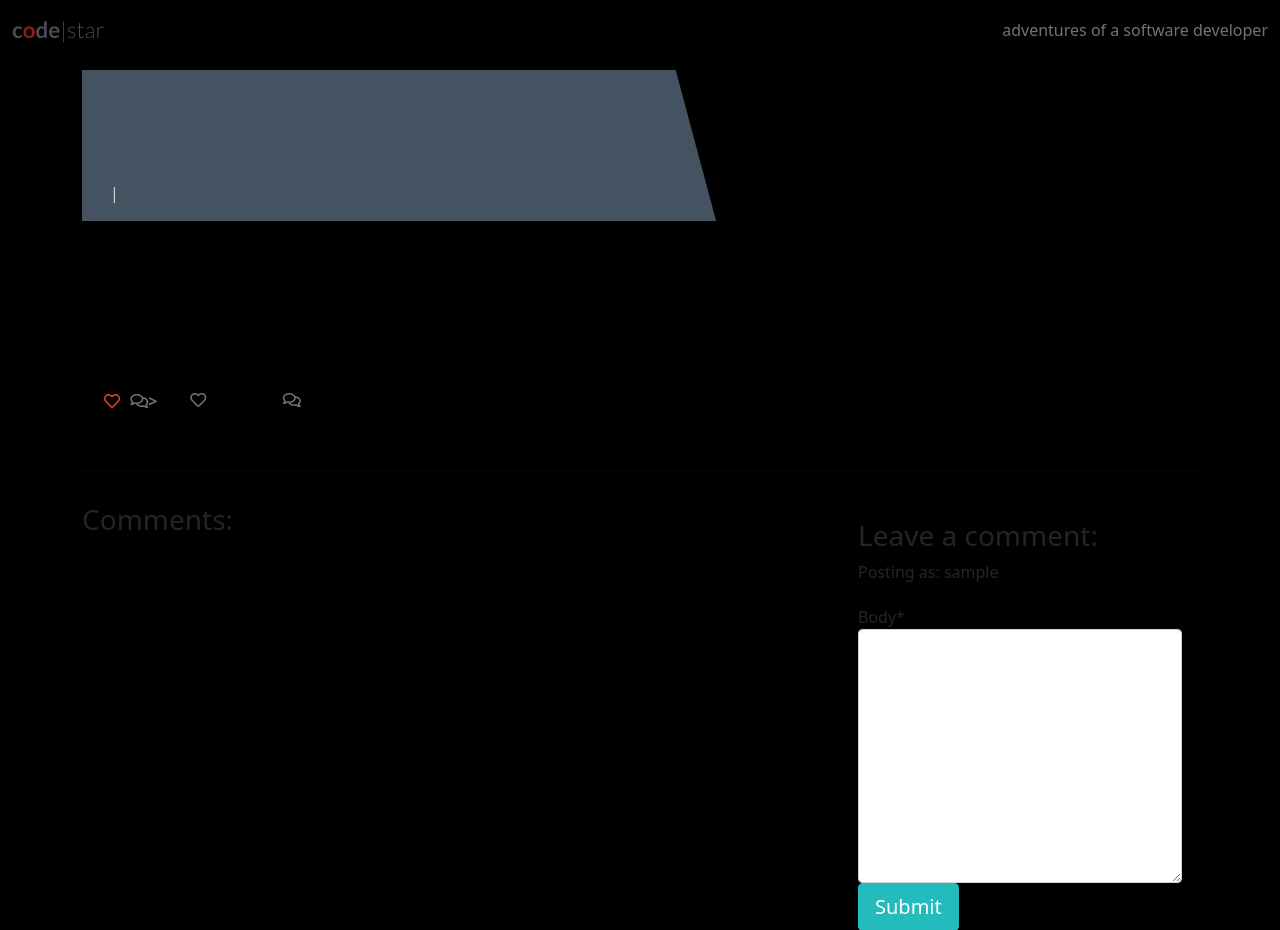
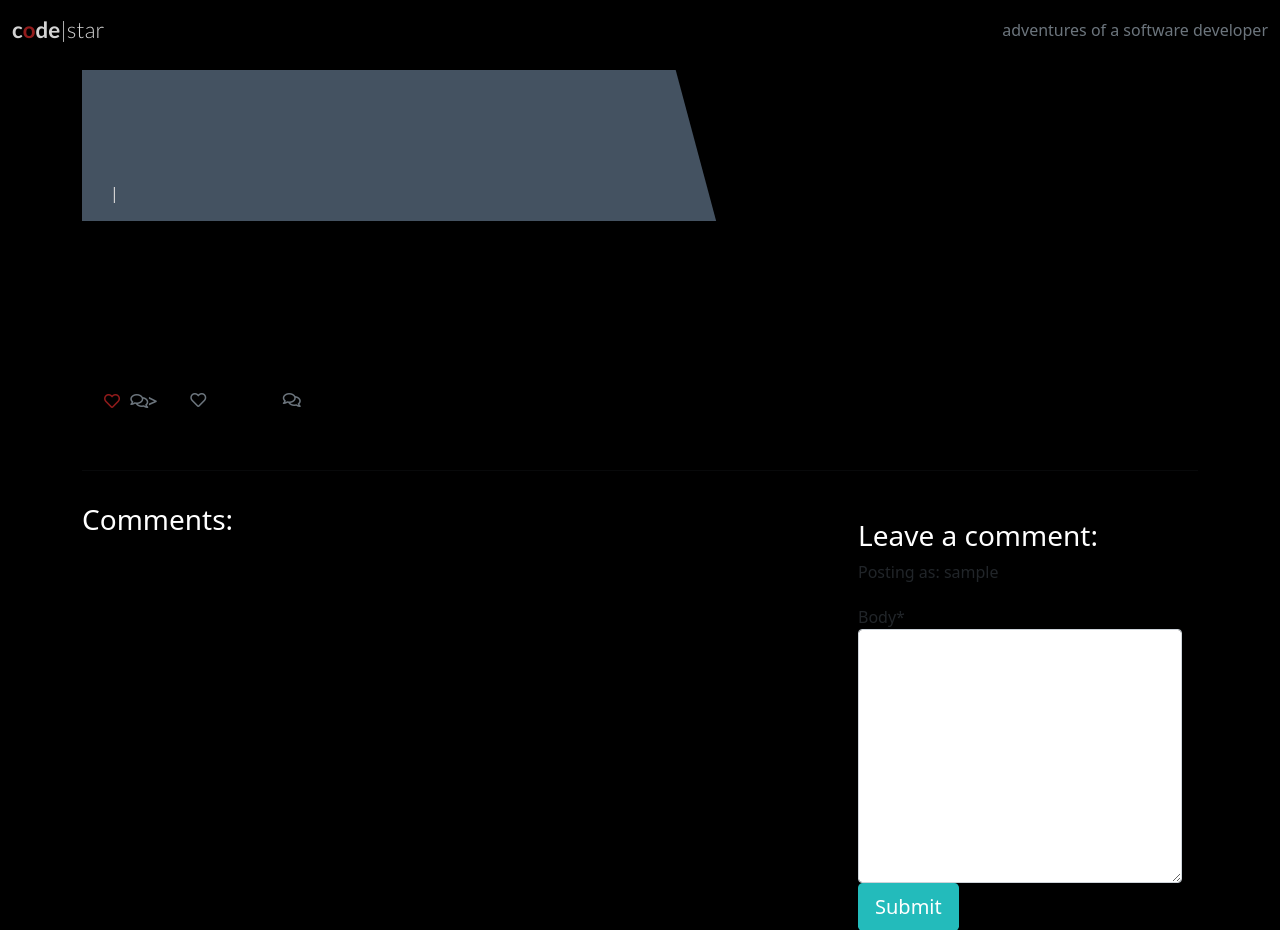
Before and after one commit to SPUR-TECH/django-blog, a Django app: template templates/post_detail.html in a window 1280 px wide. Shown: the top 930 px of the page. Run offline with Django 3.2, Linux system fonts and the light colour scheme; the template is opened without the code that fills it: values that come from a table or form of the project are taken from there, others are empty; the visitor is signed in with stand-in values (Sample User, id 1); some libraries are stand-ins or nearby versions.

Commit message:
lighten fonts

```diff
--- a/static/css/style.css
+++ b/static/css/style.css
@@ -6,7 +6,18 @@ body {
     font-family: Lato, sans-serif;
     font-size: 1.4rem;
     font-weight: 700;
-    color: #4A4A4F;
+    color: #d3d3d3;
+}
+
+a.native link {
+    color: white;
+}
+
+h4,
+h3,
+h2,
+h1 {
+    color: white;
 }
 
 .red-o {
@@ -128,19 +139,19 @@ b {
 
 .link:hover,
 .link:active {
-    color: #445261;
+    color: lightgray;
     text-decoration: underline;
 }
 
 .btn-like {
-    color: #E84610;
+    color: #911b1b;
     border: none;
     background: transparent;
 }
 
 .btn-like:hover,
 .btn-like:active {
-    color: #E84610;
+    color: #db0606;
     background: transparent;
     border: none;
 }
```
